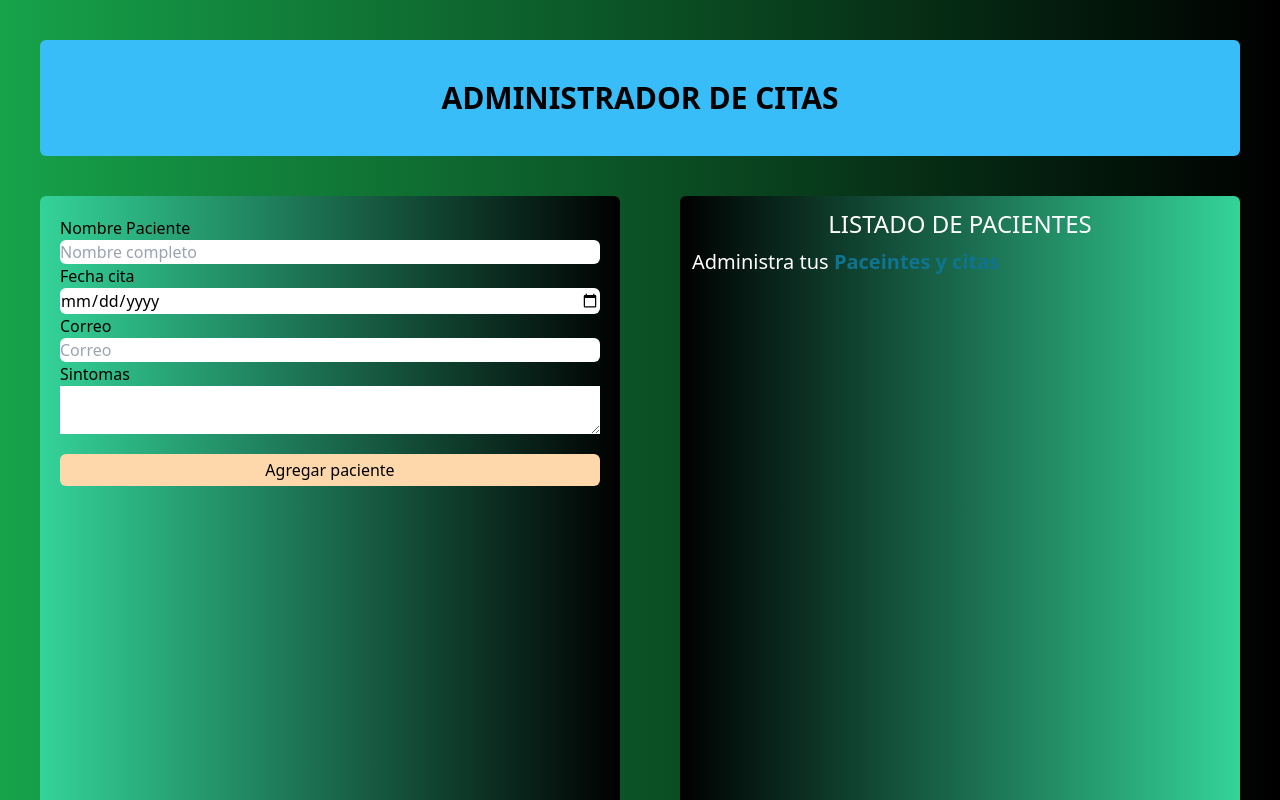
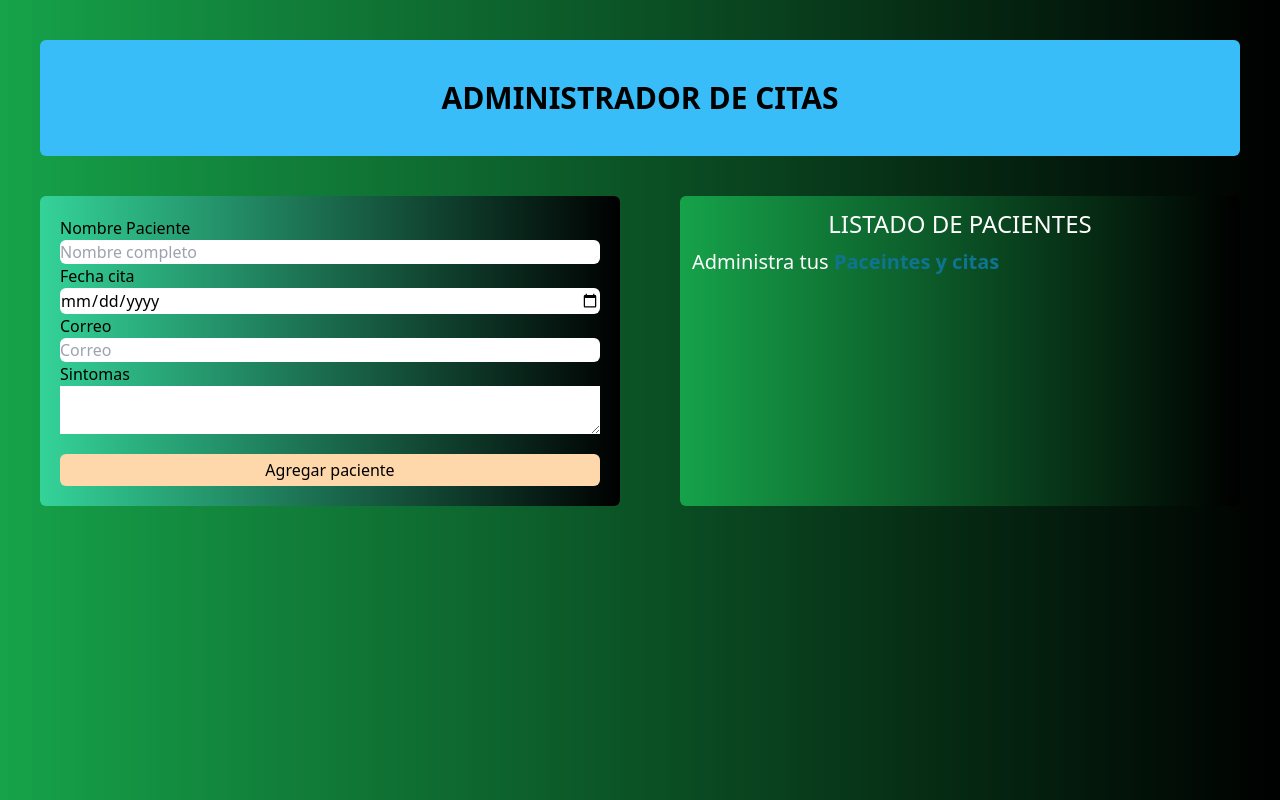
Before and after one commit to Haztry/Citas, a React (Vite) app: page / in a window 1280 px wide. Shown: the top 800 px of the page. Built offline with nearby package versions, Linux system fonts and the light colour scheme.

Commit message:
daots minimos
gg

```diff
--- a/src/components/Formulario.jsx
+++ b/src/components/Formulario.jsx
@@ -104,7 +104,7 @@ export const Formulario = ({setPacientes,pacientes,paciente,setPaciente}) => {
     return (
 
 
-        <div className='bg-gradient-to-r from-emerald-400 to-black ml-10 sm:grid-col-1 mr-5 rounded-md lg:w-3/2 w-auto xl:auto h-auto'>
+        <div className='md:min-h-[310px] h-[310px] bg-gradient-to-r from-emerald-400 to-black ml-10 mr-5 rounded-md w-auto '>
             <form action='' className='m-5' onSubmit={validarForms}>
                 {error && <p className='bg-gray-700 text-white p-2  w-full rounded-md text-center font-bold mb-2'>DEBES DE LLENAR TODOS LOS CAMPOS</p>}
                 <div>
--- a/src/components/Listado.jsx
+++ b/src/components/Listado.jsx
@@ -7,7 +7,7 @@ export const Listado = ({pacientes,setPaciente,eliminarPaciente}) => {
 
 
     return (
-        <div className='bg-gradient-to-r from-black to-emerald-400 text-white rounded-md mr-10  w-auto lg:w-3/2 xl:w-auto ml-10 p-3  md:h-screen overflow-y-scroll mt-5 sm:mt-0 '>
+        <div className='md:max-h-[310px] bg-gradient-to-r from-#533747  to-emerald-400 text-white rounded-md mr-10  w-auto lg:w-3/2 xl:w-auto ml-10 p-3  md:h-screen overflow-y-scroll mt-5 sm:mt-0 '>
             <h2 className='text-center text-2xl'>LISTADO DE PACIENTES</h2>
             <p className='text-xl mt-2'>Administra tus <span className='font-bold text-cyan-700'>Paceintes y citas</span></p>
         {pacientes.map(paciente=>
```
